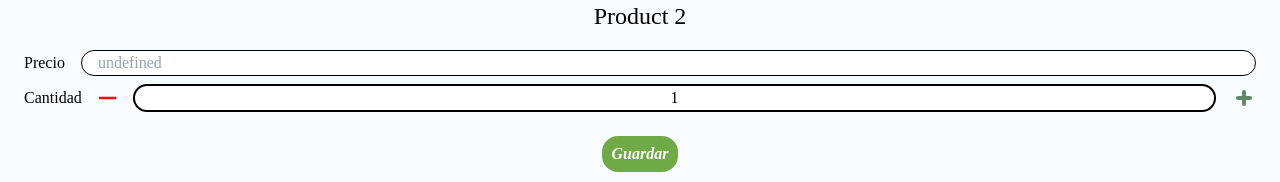
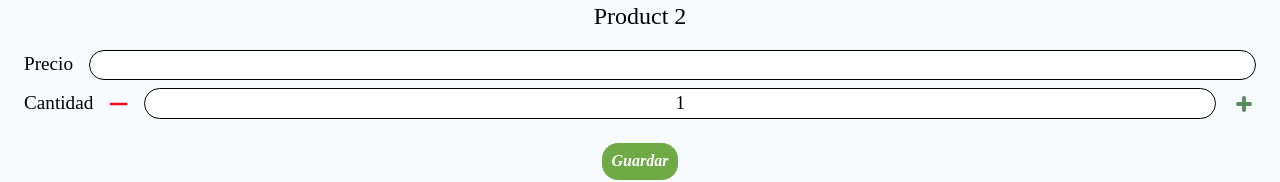
Before and after one commit to LIAN-CORP/lian-corp-front, an Angular app: page / in a window 1280 px wide. Shown: the part 219-401 px from the top of the page. Built offline with nearby package versions, Linux system fonts and the light colour scheme; a web font is replaced by a local one.

Commit message:
fix (form-fields): fix style on form-field component and form-field-increment component

```diff
--- a/src/app/components/molecules/form-field-increment/form-field-increment.component.html
+++ b/src/app/components/molecules/form-field-increment/form-field-increment.component.html
@@ -1,5 +1,7 @@
 <div class="increment-container">
-  <label [for]="inputId()">{{ label() }}</label>
+  <label class="increment-container-label" [for]="inputId()">{{
+    label()
+  }}</label>
   <app-svg-button class="increment-container-button" (click)="decrement()">
     <ng-container svg>
       <svg
--- a/src/app/components/molecules/form-field-increment/form-field-increment.component.scss
+++ b/src/app/components/molecules/form-field-increment/form-field-increment.component.scss
@@ -6,14 +6,33 @@
   gap: 1rem;
   padding: 0.5rem;
   width: 100%;
+  &-label {
+    text-align: left;
+    font-size: $size-M;
+  }
   &-input {
-    border: solid 2px black;
+    border: solid 1px black;
     text-align: center;
+    font-size: $size-M;
     width: 100%;
     border-radius: 1rem;
   }
+  &-input:focus {
+    border: solid 1px $btn-info;
+    outline: none;
+  }
   &-content {
     flex-grow: 1;
+  }
+}
+@media (width < 800px) {
+  .increment-container {
+    &-label {
+      font-size: $size-XXS;
+    }
+    &-input {
+      font-size: $size-XXS;
+    }
   }
 }
 input[type="number"] {
--- a/src/app/components/molecules/form-field/form-field.component.html
+++ b/src/app/components/molecules/form-field/form-field.component.html
@@ -7,6 +7,7 @@
       [type]="type()"
       [placeholder]="placeholder()"
       [formControl]="control"
+      [value]="value()"
       (input)="onInput($event)"
     />
     @if (control.invalid && (control.dirty || control.touched)) {
--- a/src/app/components/molecules/form-field/form-field.component.scss
+++ b/src/app/components/molecules/form-field/form-field.component.scss
@@ -14,14 +14,36 @@
   }
   &-label {
     text-align: left;
+    font-size: $size-M;
   }
   &-input {
     border-radius: 1rem;
     padding: 0 1rem;
     border: solid 1px black;
+    font-size: $size-M;
   }
   &-input:focus {
     border: solid 1px $btn-info;
     outline: none;
   }
 }
+@media (width < 800px) {
+  .field-container {
+    &-label {
+      font-size: $size-XXS;
+    }
+    &-input {
+      font-size: $size-XXS;
+    }
+  }
+}
+input[type="number"] {
+  -moz-appearance: textfield;
+  appearance: textfield;
+
+  &::-webkit-inner-spin-button,
+  &::-webkit-outer-spin-button {
+    -webkit-appearance: none;
+    margin: 0;
+  }
+}
--- a/src/app/components/molecules/form-field/form-field.component.ts
+++ b/src/app/components/molecules/form-field/form-field.component.ts
@@ -13,7 +13,8 @@ export class FormFieldComponent {
   label = input.required<string>();
   idInput = input.required<string>();
   type = input.required<string>();
-  placeholder = input<string>();
+  placeholder = input<string>('');
+  value = input<string>();
   @Input({ required: true }) control!: FormControl;
 
   onInput(event: Event) {
```
